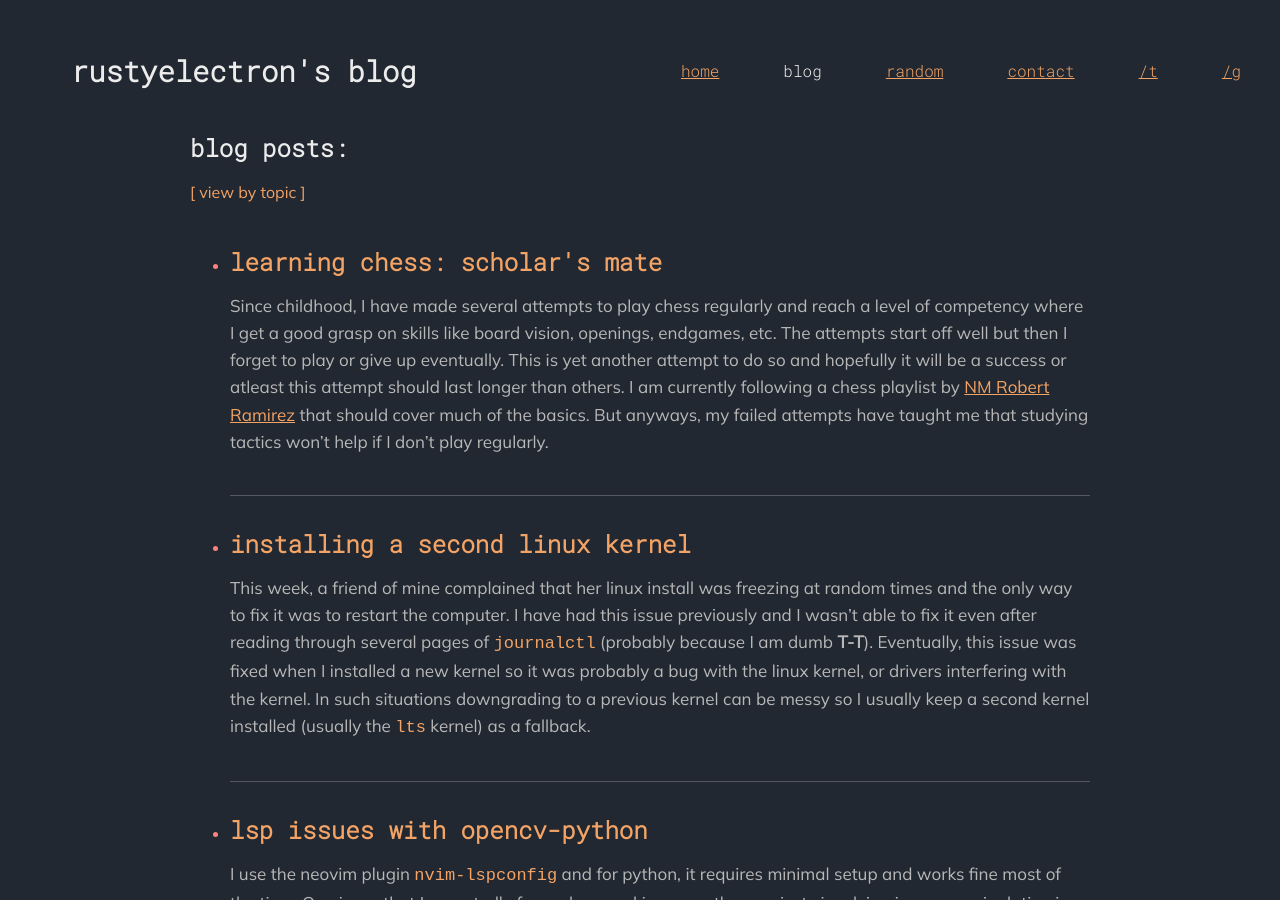
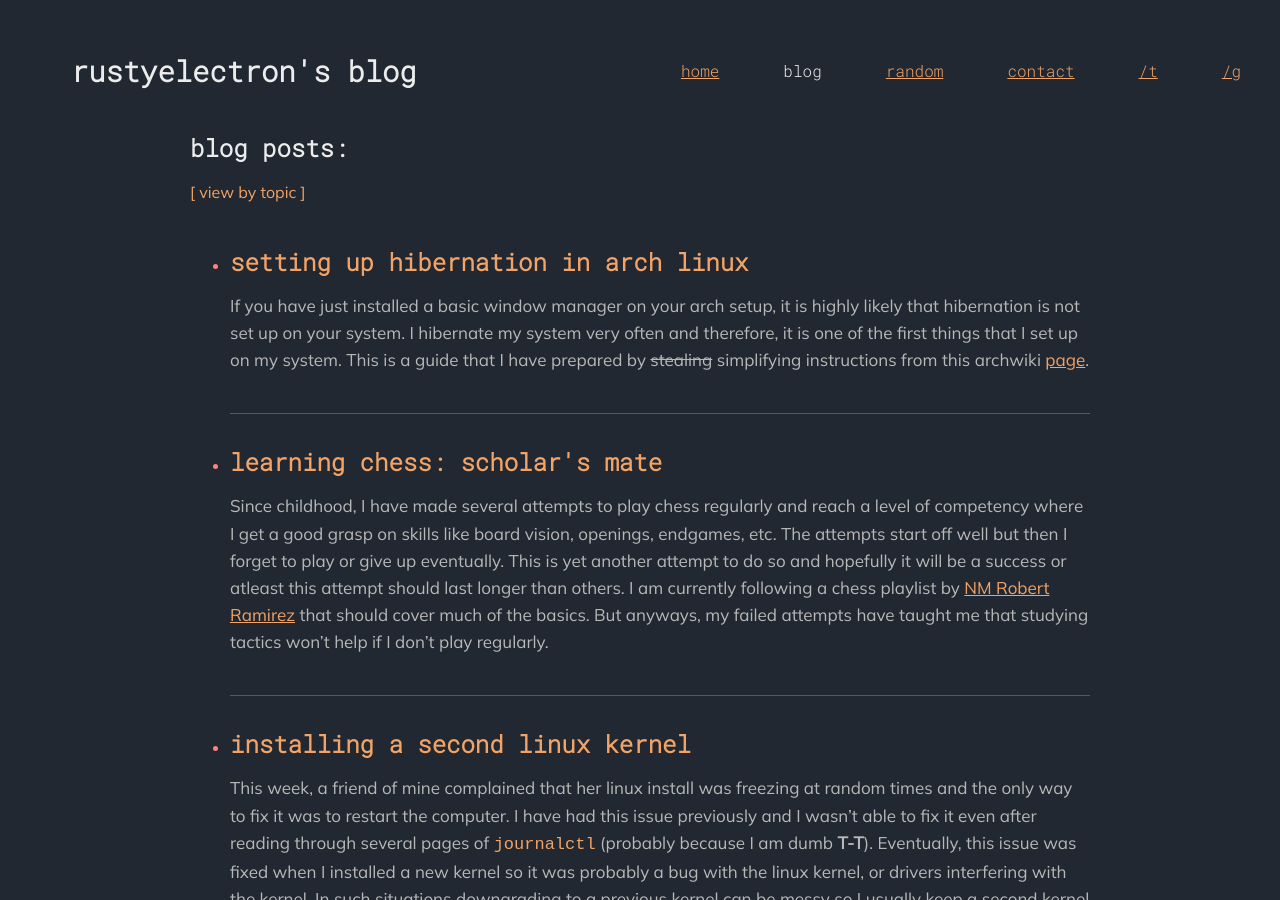
Before and after one commit to rusty-electron/rusty-electron.github.io, a Jekyll site: the page built from blog.html, in a window 1280 px wide and 900 px high. Built offline with Jekyll 4.4.1, drawn with Linux system fonts in a browser that asks for light colours; some of the changed lines change nothing that is shown.

Commit message:
new post

````diff
--- a/_layouts/default.html
+++ b/_layouts/default.html
@@ -35,7 +35,8 @@
         {% include rcol.html %}
       </div>
     </div>
-    <h4 class="right mono">rss: <span class="yellow mono">rusty-electron.github.io/feed.xml</span></h4>
+    <!-- commenting until i fix it -->
+    <!-- <h4 class="right mono">rss: <span class="yellow mono">rusty-electron.github.io/feed.xml</span></h4> -->
     {% else %}
     {{ content }}
     {% endif %}
--- /dev/null
+++ b/blog/_posts/2022-07-25-setting-up-hibernation-in-arch-linux.md
@@ -0,0 +1,126 @@
+---
+layout: post
+title: setting up hibernation in arch linux
+tags: linux guide
+---
+
+If you have just installed a basic window manager on your arch setup, it is highly likely that hibernation is not set up on your system. I hibernate my system very often and therefore, it is one of the first things that I set up on my system. This is a guide that I have prepared by ~~stealing~~ simplifying instructions from this archwiki [page](https://wiki.archlinux.org/title/Power_management/Suspend_and_hibernate).
+
+### set up a swap file (or partition)
+
+I recommend using a swap file. Although there exists much debate about the performance difference of using a swap partition vs. swap file, for a regular user the difference is unnoticeable and one added benefit of using a swapfile is that you can easily move a swap file around, delete old ones and create new ones (with a different size) at ease. The last feature is helpful when you have changed your RAM capacity. If you are looking for instructions to set up hibernation using a swap partition (instead of a swapfile), you can find many guides online.
+
+Here I list instructions to create and setup a swap file:
+
+* Create a swap file
+
+    Use the `dd` tool for this purpose. (You can use tools like `fallocate` too)
+
+    ```
+    sudo dd if=/dev/zero of=/swapfile bs=1M count=16384
+    ```
+
+    Here I created a file of size 16GB that I shall use as a swapfile. It is recommended to have a swapfile which is equal (or 1.5 times) in size to your RAM amount. You can also place the swapfile in your home directory, I have mine at `/home/pritom/swapfile`.
+
+* set appropriate permissions
+
+    Swapfile must have specific permissions on, or else you can't use it as swap.
+    ```bash
+    sudo chmod 600 /swapfile
+    ```
+* enable swapfile (temporary)
+
+    You can enable and start using your newly created swapfile using the following commands:
+
+    ```bash
+    # set up the file as swap
+    sudo mkswap /swapfile
+
+    # enable file for swapping
+    sudo swapon /swapfile
+    ```
+
+* updating `fstab`
+
+    In order to make sure that the swapfile is enabled at reboot, we need to add an entry for it in the `fstab` file
+
+    Assuming you already have a working fstab file, add the following line. Also note that if you already have a similar line for swap in it, remove the line.
+
+    ```
+    /swapfile 			none		swap      	defaults  	0 0
+    ```
+
+    * The first field is for the **device**, we add the path to the file here. If you were using a partition then you would add the mount point or the UUID of the device.
+    * The second field is **mount point**, it is `none` in our case.
+    * The third field is **file system type**, it is `swap`.
+    * The fourth field is for **mount options**, we can set it as `defaults`
+    * The fifth field is for **backup operation**, leave it as 0 for no backup
+    * The sixth field is for **file system check order**, we don't want `fsck` to check it so we leave it as 0.
+
+### gathering UUID and file offset values
+
+You can find the swap device UUID using the command:
+
+```bash
+findmnt -no UUID -T /swapfile
+```
+
+In order to find the value of `swap_file_offset`, you need to run the following commands on your system.
+
+```bash
+filefrag -v /swapfile | awk '$1=="0:" {print substr($4, 1, length($4)-2)}'
+```
+
+Or,
+
+you can install the `uswsusp` package and run `swap-offset /swapfile`.
+
+### editing *grub* config file
+
+Edit the file at `/etc/default/grub`, preferably using `sudoedit`
+
+```bash
+sudoedit /etc/default/grub
+```
+
+Find the line that contains `GRUB_CMDLINE_LINUX_DEFAULT` and add the following options after it:
+(or if `GRUB_CMDLINE_LINUX` exists then add the following options to it)
+
+```bash
+GRUB_CMDLINE_LINUX="resume=UUID=<swap_device UUID> resume_offset=<swap_file_offset>"
+# or you can edit `GRUB_CMDLINE_LINUX_DEFAULT`
+```
+
+Then, run `sudo update-grub` to update the grub config file.
+
+### add *resume* option to the list of hooks
+
+Edit the file `/etc/mkinitcpio.conf` and add `resume` to the list of hooks.
+
+```bash
+# notice that resume is now added to the list of hooks
+HOOKS=(base udev resume autodetect modconf block filesystems keyboard fsck)
+#                   ^
+```
+
+Create a new image with the new config file by running `sudo mkinitcpio -p`
+
+### reboot your system
+
+After rebooting you can test if your swapfile is working by running `swapon -s`. If you see a line that starts with `/swapfile` then it is working.
+
+Test the hibernation by running `systemctl hibernate`.
+
+If everything went well, your system should hibernate and resume successfully.
+
+### <span class="yellow">[optional]</span> storing your swapfile in /home
+
+If your swapfile is located in your `/home` directory (like in `/home/pritom/swapfiile`), you may not be able to use it for hibernation unless you make the following changes to turn off sandboxing option for `\home` directory.
+
+run `systemctl edit systemd-logind` and add the following in the file that is opened:
+
+```
+[Service]
+ProtectHome=read-only
+```
+I found this workaround [here](https://github.com/systemd/systemd/issues/15354).
````
